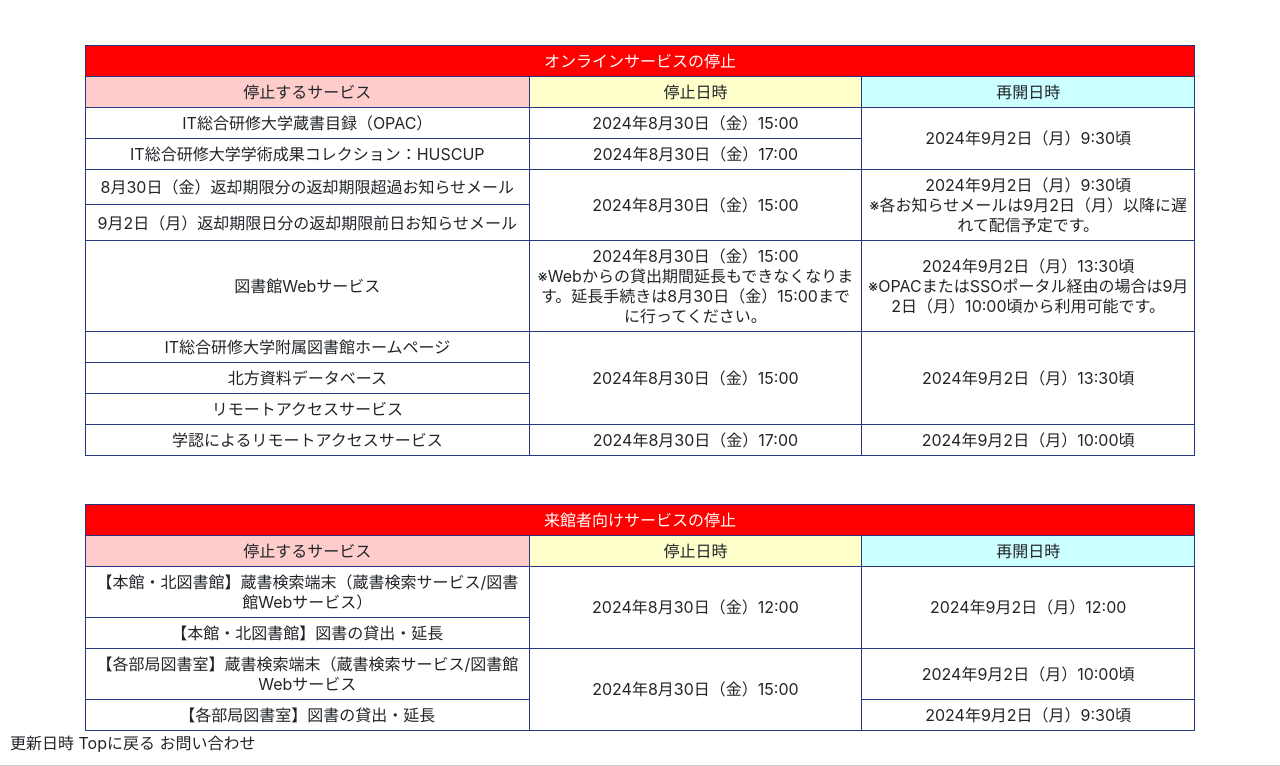
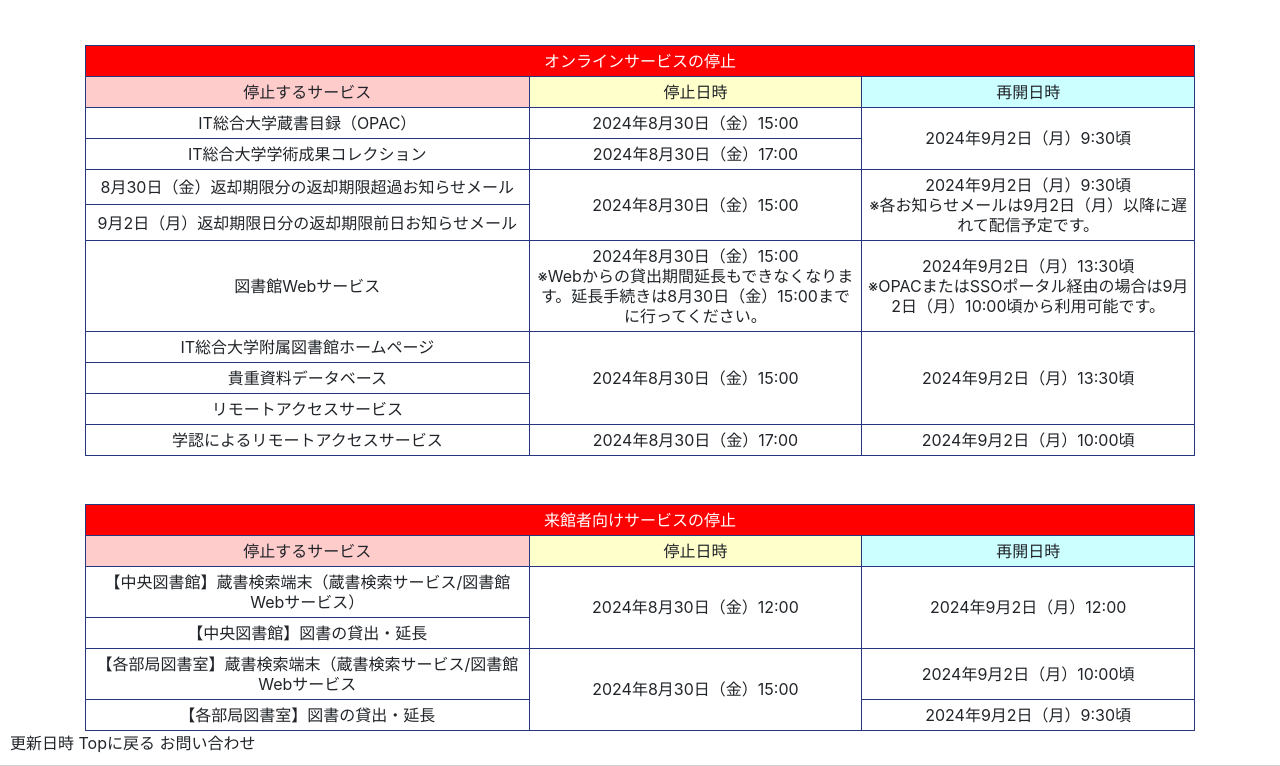
Before and after one commit to s-kon-field/it_training, a plain HTML site: page library_news_copy.html in a window 1280 px wide. Shown: the part 298-1064 px from the top of the page. Drawn offline with nearby package versions, Linux system fonts and the light colour scheme; a web font is replaced by a local one.

Commit message:
Update library_news_copy.html

```diff
--- a/library_news_copy.html
+++ b/library_news_copy.html
@@ -51,12 +51,12 @@
             <td tabindex="4">再開日時</td>
         </tr>
         <tr>
-            <td tabindex="5">IT総合研修大学蔵書目録（OPAC）</td>
+            <td tabindex="5">IT総合大学蔵書目録（OPAC）</td>
             <td tabindex="6">2024年8月30日（金）15:00 </td>
             <td rowspan="2" tabindex="7">2024年9月2日（月）9:30頃</td>
         </tr>
         <tr>
-            <td tabindex="8">IT総合研修大学学術成果コレクション：HUSCUP</td>
+            <td tabindex="8">IT総合大学学術成果コレクション</td>
             <td tabindex="9">2024年8月30日（金）17:00
             </td>
         </tr>
@@ -75,12 +75,12 @@
             </td>
         </tr>
         <tr>
-            <td tabindex="17">IT総合研修大学附属図書館ホームページ</td>
+            <td tabindex="17">IT総合大学附属図書館ホームページ</td>
             <td rowspan="3"tabindex="18">2024年8月30日（金）15:00</td>
             <td rowspan="3"tabindex="19">2024年9月2日（月）13:30頃</td>
         </tr>
         <tr>
-            <td tabindex="20">北方資料データベース</td>
+            <td tabindex="20">貴重資料データベース</td>
         </tr>
         <tr>
             <td tabindex="21">リモートアクセスサービス</td>
@@ -108,12 +108,12 @@
             <td tabindex="28">再開日時</td>
         </tr>
         <tr>
-            <td tabindex="29">【本館・北図書館】蔵書検索端末（蔵書検索サービス/図書館Webサービス）</td>
+            <td tabindex="29">【中央図書館】蔵書検索端末（蔵書検索サービス/図書館Webサービス）</td>
             <td rowspan="2" tabindex="30">2024年8月30日（金）12:00</td>
             <td rowspan="2" tabindex="31">2024年9月2日（月）12:00</td>
         </tr>
         <tr>
-            <td tabindex="32">【本館・北図書館】図書の貸出・延長</td>
+            <td tabindex="32">【中央図書館】図書の貸出・延長</td>
         </tr>
         <tr>
             <td  tabindex="33">【各部局図書室】蔵書検索端末（蔵書検索サービス/図書館Webサービス</td>
```
